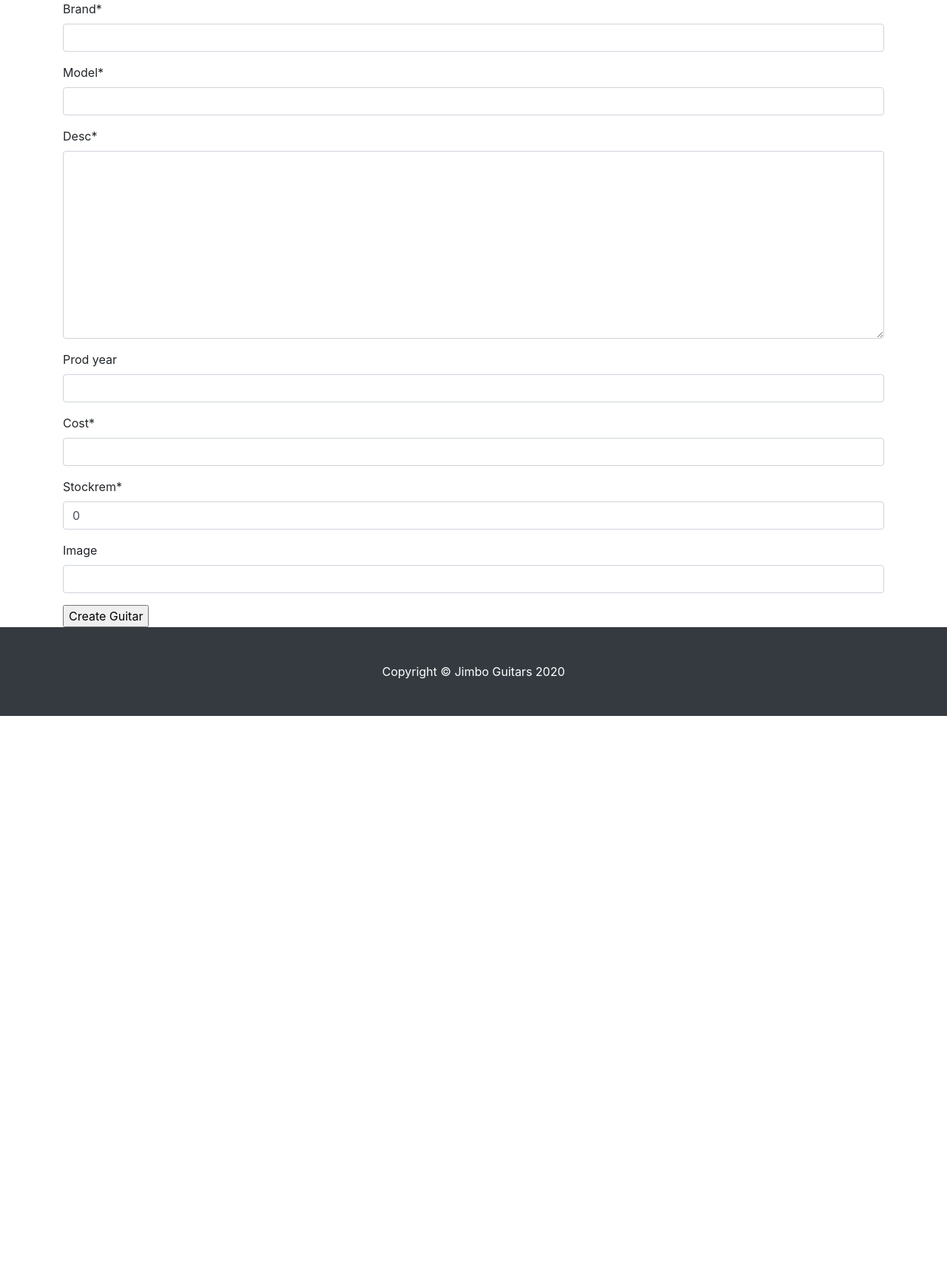
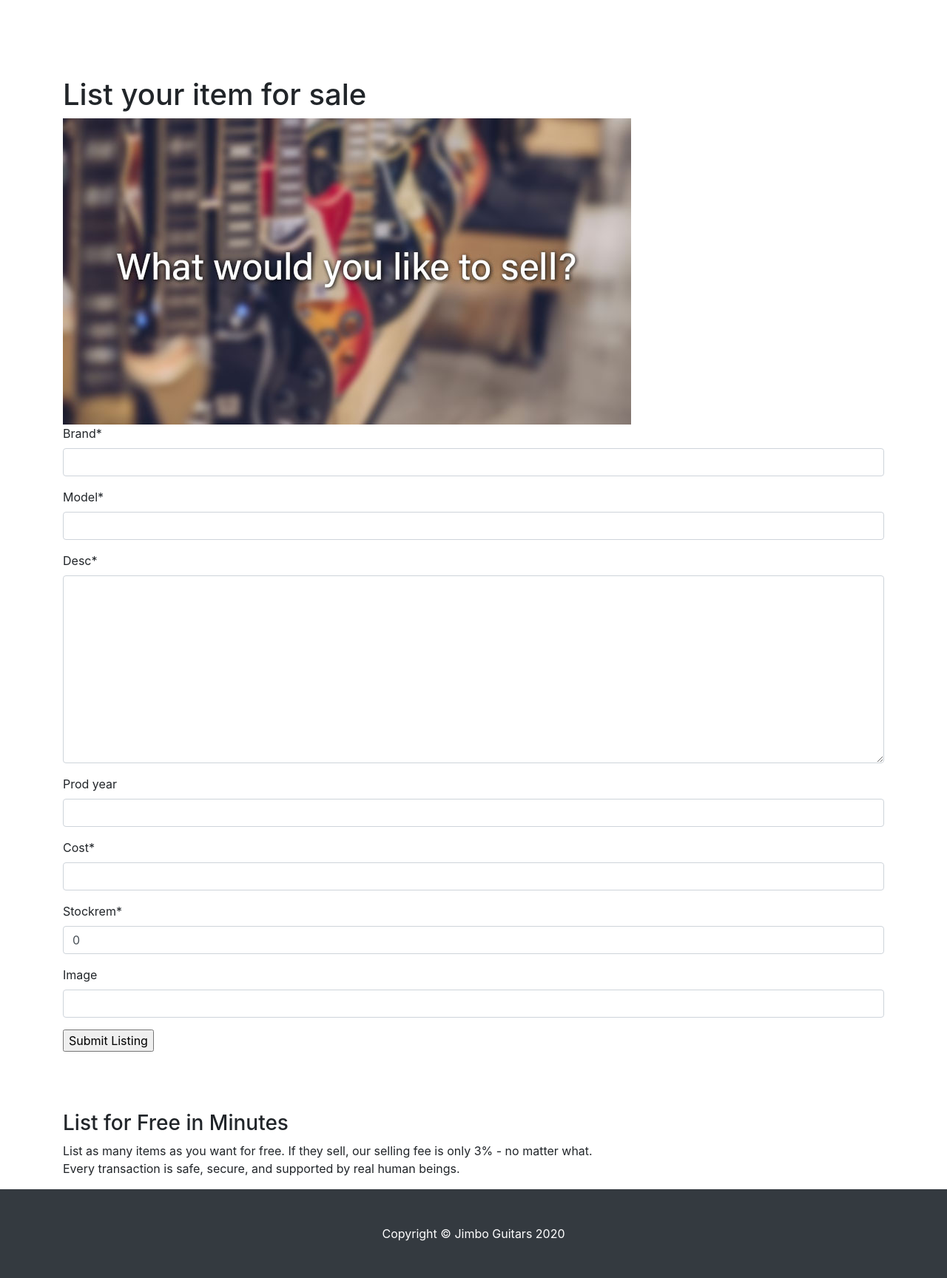
Before and after one commit to papadum-is-nice/TGC_Milestone_Project_4, a Django app: page /create_guitars/ in a window 1280 px wide. Shown: the part 56-1784 px from the top of the page at 74% size. Before the commit the page ends 1024 px from the top, so only its background shows below. Run offline with Django 3.2, Linux system fonts and the light colour scheme; some libraries are stand-ins or nearby versions.

Commit message:
Edited Sell Guitar html

```diff
--- a/static/style/styles.css
+++ b/static/style/styles.css
@@ -168,6 +168,14 @@
 	margin-top: 10rem;
 }
 
-.bg {
-  background-image: url(/static/images/Shop background copy.jpg);
+.aboutus {
+	margin-top: 10rem;
 }
+
+.sellguitar {
+	margin-top: 10rem;
+}
+
+.sell_cond{
+	margin-top: 5rem;
+}
--- a/templates/about_us.html
+++ b/templates/about_us.html
@@ -1,7 +1,7 @@
 {% extends 'base.html' %} {%block content %}
 
 <div class="container-fluid aboutus">
-    <div class="container about_img">
+    <div class="container">
         <img src="/static/images/Shop.jpg" alt="">
     </div>
     <h1>About Us</h1>
--- a/templates/create_guitar.html
+++ b/templates/create_guitar.html
@@ -1,12 +1,21 @@
 {% extends "base.html" %} {% load crispy_forms_tags %} {% block content %}
 
-<div class="container-fluid">
-    <h1>Sell</h1>
+<div class="container-fluid sellguitar">
+    <h1>List your item for sale</h1>
+    <div class="container sell_img">
+        <img src="/static/images/Sell.jpg" alt="">
+    </div>
     {{ form.media }}
     <form method='POST' enctype="multipart/form-data">
         {% csrf_token %} {{ form|crispy}}
-        <input type='submit' value='Create Guitar' />
+        <input type='submit' value='Submit Listing' />
     </form>
 </div>
 
+<div class="container-fluid sell_cond">
+    <h3>List for Free in Minutes</h3>
+    <p>List as many items as you want for free. If they sell, our selling fee is only 3% - no matter what.<br>
+    Every transaction is safe, secure, and supported by real human beings.</p>
+</div>
+
 {% endblock %}
```
Also changed, not shown: static/images/Sell.jpg (added).
